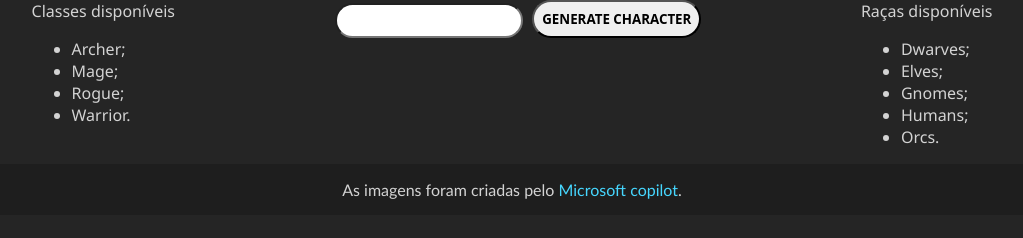
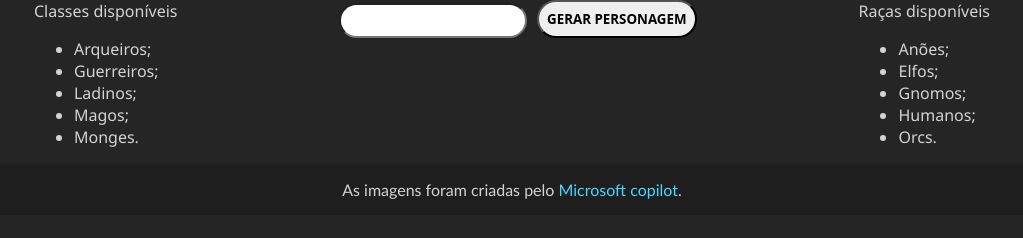
Before and after one commit to JVandenildo/RPG-Character-Generator, a plain HTML site: page index.html in a window 1280 px wide. Shown: the whole page, without its empty margins (128-1151 px from the left). Drawn offline with Linux system fonts and the light colour scheme.

Commit message:
tradução de alguns termos

```diff
--- a/index.html
+++ b/index.html
@@ -11,15 +11,16 @@
 			<div>
 				Classes disponíveis
 				<ul>
-					<li>Archer;</li>
-					<li>Mage;</li>
-					<li>Rogue;</li>
-					<li>Warrior.</li>
+					<li>Arqueiros;</li>
+					<li>Guerreiros;</li>
+					<li>Ladinos;</li>
+					<li>Magos;</li>
+					<li>Monges.</li>
 				</ul>
 			</div>
 			<section class="userBTNS">
 				<input type="text" id="userNPT" />
-				<button id="btnCHAR">GENERATE CHARACTER</button>
+				<button id="btnCHAR">GERAR PERSONAGEM</button>
 				<div id="charRESULT">
 					<!-- resultados do personagens -->
 				</div>
@@ -27,10 +28,10 @@
 			<div>
 				Raças disponíveis
 				<ul>
-					<li>Dwarves;</li>
-					<li>Elves;</li>
-					<li>Gnomes;</li>
-					<li>Humans;</li>
+					<li>Anões;</li>
+					<li>Elfos;</li>
+					<li>Gnomos;</li>
+					<li>Humanos;</li>
 					<li>Orcs.</li>
 				</ul>
 			</div>
--- a/index.js
+++ b/index.js
@@ -5,8 +5,8 @@ const charNames = [
 	"Descascado",
 	"Rochoso",
 ];
-const charRaces = ["Dwarf", "Elf", "Gnome", "Human", "Orc"];
-const charClasses = ["Archer", "Mage", "Monk", "Rogue", "Warrior"];
+const charRaces = ["Anões", "Elfos", "Gnomos", "Humanos", "Orcs"];
+const charClasses = ["Arqueiros", "Guerreiros", "Ladinos", "Magos", "Monges"];
 
 class Character {
 	/**
```
